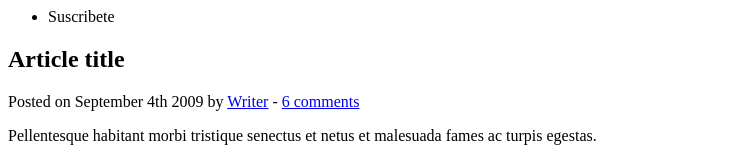
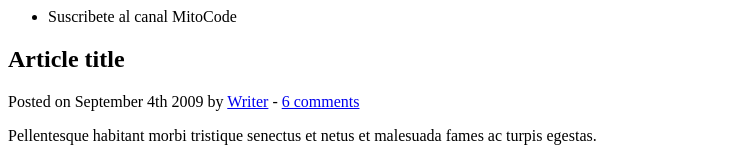
Before and after one commit to ehidalgo18/demo-repo2, a plain HTML site: page Index.html in a window 1280 px wide. Shown: the top 160 px of the page, without its empty margins (0-738 px from the left). Drawn offline with Linux system fonts and the light colour scheme.

Commit message:
se modifico el suscribete

```diff
--- a/Index.html
+++ b/Index.html
@@ -10,7 +10,7 @@
 	<header>
 		<nav>
 			<ul>
-				<li>Suscribete</li>
+				<li>Suscribete al canal MitoCode</li>
 			</ul>
 		</nav>
 	</header>
```
